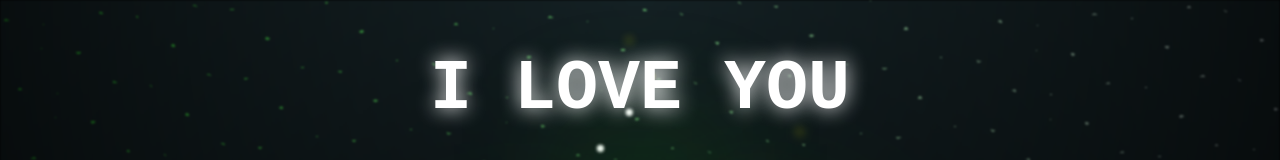
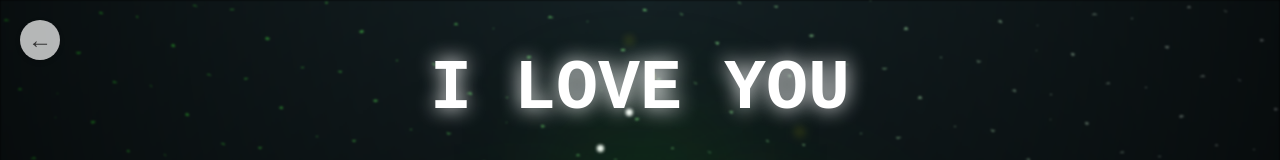
Before and after one commit to levy112/para-mi-erikita, a plain HTML site: page FLORES.html in a window 1280 px wide. Shown: the top 160 px of the page. Drawn offline with Linux system fonts and the light colour scheme.

Commit message:
Update FLORES.html

```diff
--- a/FLORES.html
+++ b/FLORES.html
@@ -7,6 +7,31 @@
     <link rel="stylesheet" href="css/main.css">
     <link rel="icon" href="img/flowers.png" type="image/x-icon">
     <title>FLORES</title>
+    <style>
+      /* Estilo del botón como ícono de flecha */
+      .back-button {
+          position: fixed;
+          top: 20px;
+          left: 20px;
+          width: 40px;
+          height: 40px;
+          background-color: rgba(255, 255, 255, 0.7); /* Fondo semitransparente */
+          color: #333; /* Color de la flecha */
+          border: none;
+          border-radius: 50%; /* Forma circular */
+          cursor: pointer;
+          font-size: 24px;
+          z-index: 1000;
+          text-decoration: none;
+          display: flex;
+          align-items: center;
+          justify-content: center;
+          box-shadow: 0 2px 5px rgba(0, 0, 0, 0.2); /* Sombra suave */
+      }
+      .back-button:hover {
+          background-color: rgba(255, 255, 255, 0.9); /* Fondo más claro al pasar el mouse */
+      }
+  </style>
 </head>
 
 <body class="container">
@@ -309,6 +334,7 @@
 
     </div>
     <h1 class="title"><span id="title"></span></h1>
+    <a href="index.html" class="back-button" title="Volver al inicio">←</a>
     <script src="main.js"></script>
   </body>
 </html>
```
